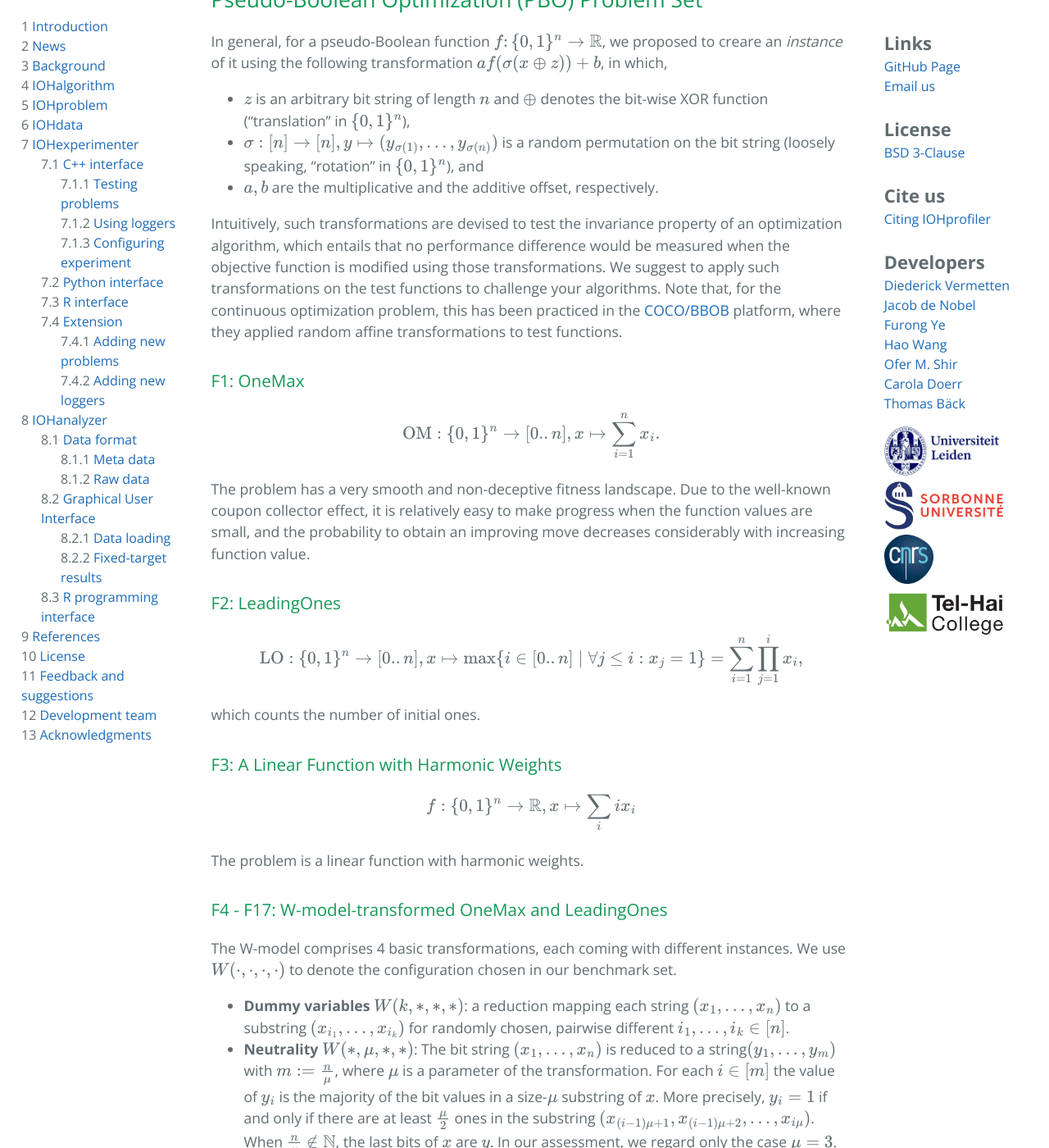
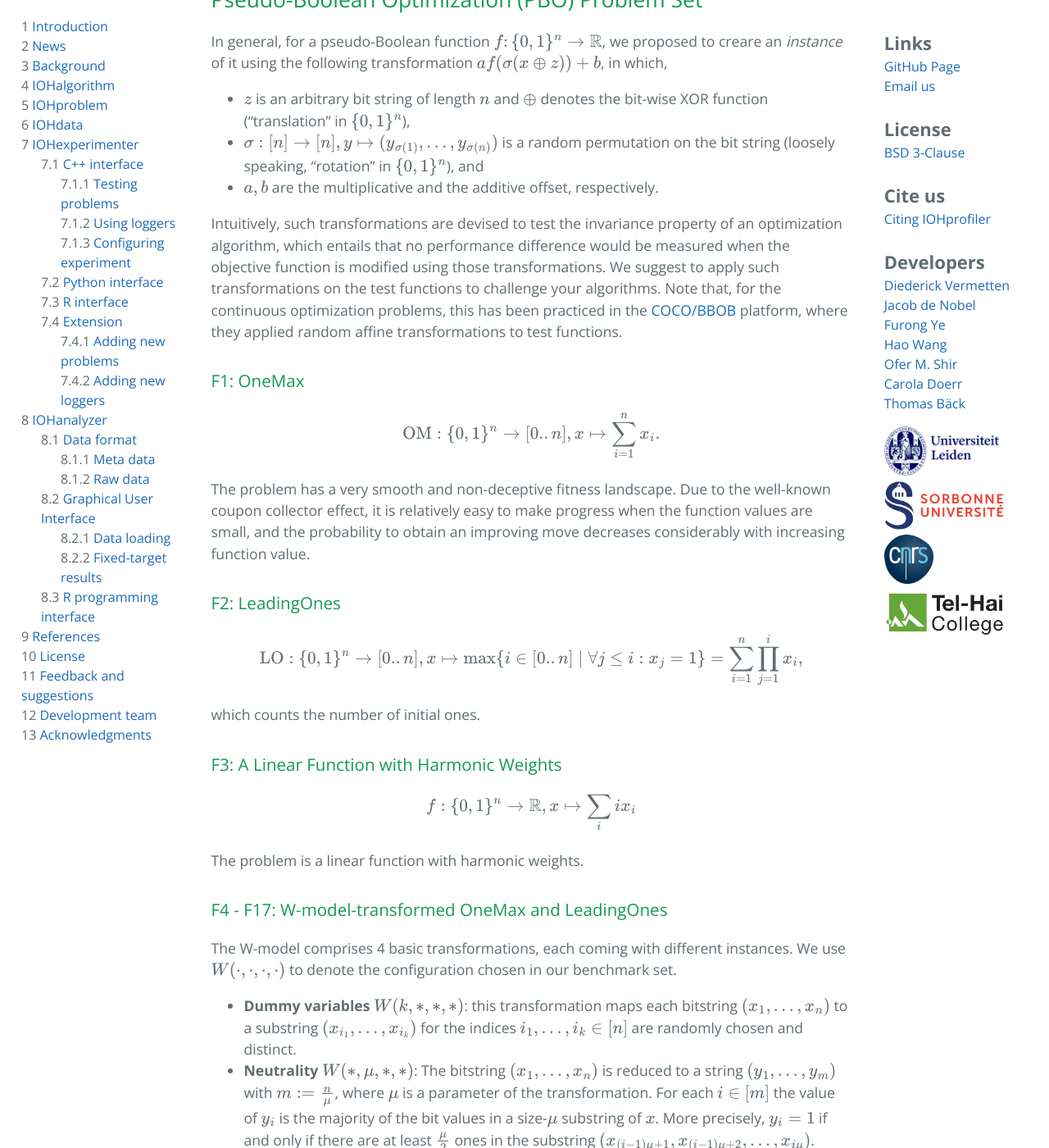
Before and after one commit to IOHprofiler/IOHprofiler.github.io, a Jekyll site: the page built from PBO.md, in a window 1280 px wide and 1400 px high, scrolled down 795 px. Shown: the whole window at 82% size. Built offline with Jekyll 4.4.1, drawn with Linux system fonts in a browser that asks for light colours; formulas are drawn with MathJax 3; some of the changed text lies outside the part shown.

Commit message:
fix typos in PBO problem definitions

```diff
--- a/PBO.md
+++ b/PBO.md
@@ -36,7 +36,7 @@ In general, for a pseudo-Boolean function $f\colon \\{0,1\\}^n \rightarrow \math
 Intuitively, such transformations are devised to test the invariance property of an optimization algorithm,
 which entails that no performance difference would be measured when the objective function is modified using those
 transformations. We suggest to apply such transformations on the test functions to challenge your algorithms.
-Note that, for the continuous optimization problem, this has been practiced in the [COCO/BBOB](http://coco.lri.fr/COCOdoc/bbo_experiment.html) platform, where they applied random affine transformations to test functions.
+Note that, for the continuous optimization problems, this has been practiced in the [COCO/BBOB](http://coco.lri.fr/COCOdoc/bbo_experiment.html) platform, where they applied random affine transformations to test functions.
 <!-- Practically, for the PBO problem set, _instance 1_ in **IOHexperimenter** is the basic instance of each problem. For other instances the $\oplus$ and $\sigma$ transformations are separated. More precisely, instances 2-50 are obtained from instance 1 by a \"$\oplus z$\" rotation with a randomly chosen $z \in \{0,1\}^n$, and random fitness offsets $a\in [\frac{1}{5},5]$, $b \in [-1000,1000]$. For instances 51-100 there is no \"$\oplus z$\" rotation, but the strings are permuted by a randomly chosen $\sigma$ and the ranges for the random fitness offset are chosen as for instances 2-6. For each function and each dimension the values of $z$, $\sigma$, $a$, and $b$ are fixed per each instance, but different functions of the same dimensions may have different $z$ and $\sigma$ transformations. -->
 
 <!-- Description of problems of PBO suite is below. To add new test problems or create new benchmark suite, please follow the [Section 4.4](/IOHexperimenter/extension/). -->
@@ -63,12 +63,12 @@ The problem is a linear function with harmonic weights.
 
 The W-model comprises 4 basic transformations, each coming with different instances. We use $W(\cdot,\cdot,\cdot,\cdot)$ to denote the configuration chosen in our benchmark set.
 
-* **Dummy variables** $W(k,\ast,\ast,\ast)$: a reduction mapping each string $(x_1, \ldots, x_n)$ to a substring $(x_{i_1}, \ldots, x_{i_k})$ for randomly chosen, pairwise different $i_1,\ldots, i_k \in [n]$.
-* **Neutrality** $W(\ast,\mu,\ast,\ast)$: The bit string $(x_1,\ldots,x_n)$ is reduced to a string$(y_1,\ldots,y_m)$ with $m:=\frac{n}{\mu}$, where $\mu$ is a parameter of the transformation. For each $i \in [m]$ the value of $y_i$ is the majority of the bit values in a size-$\mu$ substring of $x$. More precisely, $y_i=1$ if and only if there are at least $\frac{\mu}{2}$ ones in the substring $(x_{(i-1)\mu+1},x_{(i-1)\mu+2},\ldots,x_{i\mu})$. When $\frac{n}{\mu} \notin \mathbb{N}$, the last bits of $x$ are $y$. In our assessment, we regard only the case $\mu=3$.
+* **Dummy variables** $W(k,\ast,\ast,\ast)$: this transformation maps each bitstring $(x_1, \ldots, x_n)$ to a substring $(x_{i_1}, \ldots, x_{i_k})$ for the indices $i_1,\ldots, i_k \in [n]$ are randomly chosen and distinct.
+* **Neutrality** $W(\ast,\mu,\ast,\ast)$: The bitstring $(x_1,\ldots,x_n)$ is reduced to a string $(y_1,\ldots,y_m)$ with $m:=\frac{n}{\mu}$, where $\mu$ is a parameter of the transformation. For each $i \in [m]$ the value of $y_i$ is the majority of the bit values in a size-$\mu$ substring of $x$. More precisely, $y_i=1$ if and only if there are at least $\frac{\mu}{2}$ ones in the substring $(x_{(i-1)\mu+1},x_{(i-1)\mu+2},\ldots,x_{i\mu})$. When $\frac{n}{\mu} \notin \mathbb{N}$, the last bits of $x$ are $y$. In our assessment, we regard only the case $\mu=3$.
 * **Epistasis** $W(\ast,\ast,\nu,\ast)$: The idea of epistasis is to introduce local perturbations to the bit strings. To this end, a string $x=(x_1,\ldots,x_n)$ is divided into subsequent blocks of size $\nu$. Using a permutation $e_{\nu}:\\{0,1\\}^{\nu} \to \\{0,1\\}^{\nu}$, each substring $(x_{(i-1)\nu+1},\ldots,x_{i\nu})$ is mapped to another string $(y_{(i-1)\nu+1},\ldots,y_{i\nu})=e_{\nu}((x_{(i-1)\nu+1},\ldots,x_{i\nu}))$. The permutation $e_{\nu}$ is chosen in a way that Hamming-1 neighbors $u,v \in \\{0,1\\}^{\nu}$ are mapped to strings of Hamming distance at least $\nu-1$. In our evaluation, we use $\nu=4$ only.
 * **Fitness perturbation** $W(\ast,\ast,\ast,r)$. With this transformation we can determine the ruggedness and deceptiveness of a function. Unlike the previous transformations, this perturbation operates on the function values, not on the bit strings. To this end, a *ruggedness* function $r:\\{f(x) \mid {x} \in \\{0,1\\}^n \\}=:V \to {V}$ is chosen. The new function value of a string $x$ is then set to $r(f(x))$ , so that effectively the problem to be solved by the algorithm becomes $r \circ f$. We use the following three ruggedness functions.
   * $r_1:[0..s] \to [0..\lceil{s/2}\rceil+1$ with $r_1(s)= \lceil {s/2} \rceil +1$ and $r_1(i)=\lfloor {i/2} \rfloor+1$ for $i<s$ and even s, and $r_1(i)=\lceil {i/2} \rceil+1$ for $i<s$ and odd $s$. This function maintains the order of the search points
-  * $r_2:[0..s] \to [0..s]$ with $r_2(s)=s$, $r_2(i)=i+1$ for $i \equiv {s  { mod }  2}$ and $i<s$, and $r_2(i)=\max\{i-1,0\}$ otherwise. This function introduces moderate ruggedness at each fitness level.
+  * $r_2:[0..s] \to [0..s]$ with $r_2(s)=s$, $r_2(i)=i+1$ for $i \equiv s \text{ mod } 2$ and $i<s$, and $r_2(i)=\max\{i-1,0\}$ otherwise. This function introduces moderate ruggedness at each fitness level.
   * $r_3:[0..s] \to [0..s]$ with $r_3(s)=s$ and $r_3(s-5j+k)=s-5j+(4-k)$ for all $j \in {[s/5]}$ and $k {\in} [0..4]$ and $r_3(k)=s - (5\lfloor {s/5} \rfloor - 1 )- k$ for $k \in [0..s - 5\lfloor {s/5} \rfloor -1]$. With this function the problems become quite deceptive, since the distance between two local optima implies a difference of $5$ in the function values.
 
 F4-F17 present superpositions of individual W-model transformations to the OneMax (F1) and the LeadingOnes (F2) problem. Precisely, F4-F17 are
```
